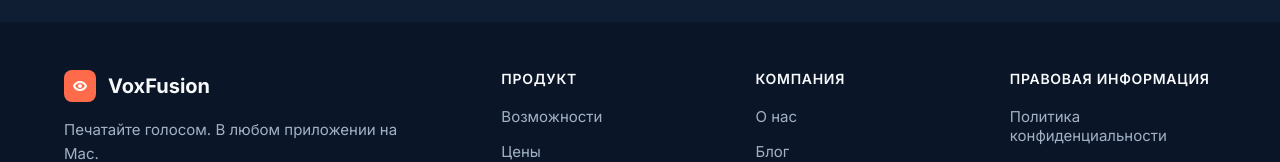
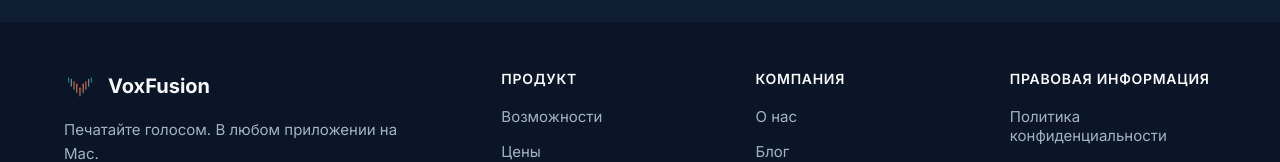
Before and after one commit to voxfusion/voxfusion, an Astro site in the folder packages/marketingsite/: page / in a window 1280 px wide. Shown: the part 4932-5094 px from the top of the page. Built offline with nearby package versions, Linux system fonts and the light colour scheme; Astro itself is replaced by a stand-in of ours.

Commit message:
fix: footer icon

```diff
--- a/packages/marketingsite/src/components/Footer.astro
+++ b/packages/marketingsite/src/components/Footer.astro
@@ -14,16 +14,22 @@ const t = useTranslations(lang);
 		<div class="footer-main">
 			<div class="footer-brand">
 				<a href="/" class="footer-logo">
-					<svg width="32" height="32" viewBox="0 0 32 32" fill="none">
-						<rect width="32" height="32" rx="8" fill="url(#footer-logo-gradient)"/>
-						<path d="M10 16C10 16 12 12 16 12C20 12 22 16 22 16C22 16 20 20 16 20C12 20 10 16 10 16Z" stroke="white" stroke-width="2" stroke-linecap="round"/>
-						<circle cx="16" cy="16" r="2" fill="white"/>
+					<svg width="32" height="32" viewBox="0 0 200 200" fill="none" xmlns="http://www.w3.org/2000/svg">
 						<defs>
-							<linearGradient id="footer-logo-gradient" x1="0" y1="0" x2="32" y2="32">
-								<stop stop-color="#FF6B4A"/>
-								<stop offset="1" stop-color="#FF8C69"/>
-							</linearGradient>
+							<linearGradient id="logo-wg-ft" x1="0%" y1="0%" x2="100%" y2="100%"><stop offset="0%" stop-color="#FF6B4A"/><stop offset="50%" stop-color="#E55A3A"/><stop offset="100%" stop-color="#14919B"/></linearGradient>
+							<linearGradient id="logo-wg2-ft" x1="0%" y1="0%" x2="100%" y2="100%"><stop offset="0%" stop-color="#FF8C69"/><stop offset="100%" stop-color="#1DB9C3"/></linearGradient>
+							<linearGradient id="logo-wg3-ft" x1="0%" y1="0%" x2="100%" y2="100%"><stop offset="0%" stop-color="#1DB9C3"/><stop offset="100%" stop-color="#14919B"/></linearGradient>
 						</defs>
+						<rect x="5" y="5" width="190" height="190" rx="38" ry="38" fill="#0A1628"/>
+						<rect x="25" y="45" width="8" height="35" rx="4" fill="url(#logo-wg3-ft)" opacity="0.7"/>
+						<rect x="42" y="55" width="8" height="50" rx="4" fill="url(#logo-wg2-ft)" opacity="0.8"/>
+						<rect x="59" y="70" width="8" height="55" rx="4" fill="url(#logo-wg-ft)" opacity="0.9"/>
+						<rect x="76" y="85" width="8" height="60" rx="4" fill="url(#logo-wg-ft)"/>
+						<rect x="96" y="110" width="8" height="55" rx="4" fill="url(#logo-wg-ft)"/>
+						<rect x="116" y="85" width="8" height="60" rx="4" fill="url(#logo-wg-ft)"/>
+						<rect x="133" y="70" width="8" height="55" rx="4" fill="url(#logo-wg-ft)" opacity="0.9"/>
+						<rect x="150" y="55" width="8" height="50" rx="4" fill="url(#logo-wg2-ft)" opacity="0.8"/>
+						<rect x="167" y="45" width="8" height="35" rx="4" fill="url(#logo-wg3-ft)" opacity="0.7"/>
 					</svg>
 					<span>VoxFusion</span>
 				</a>
```
